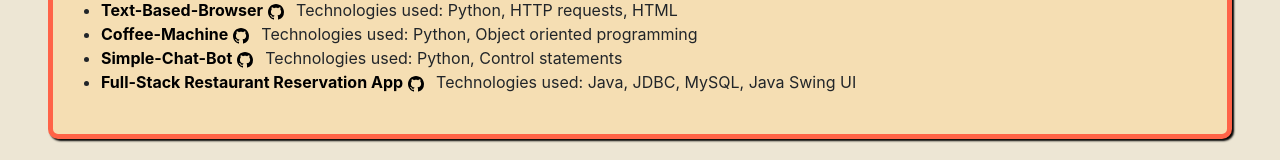
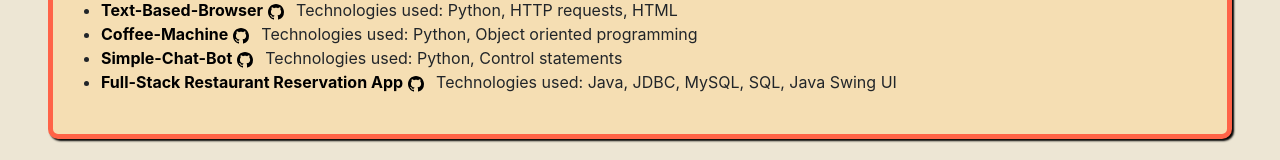
Before and after one commit to bertacsevercan/my-portfolio, a React (Create React App) app: page /projects in a window 1280 px wide. Shown: the part 10426-10586 px from the top of the page. Built offline with nearby package versions, Linux system fonts and the light colour scheme.

Commit message:
add more tech

```diff
--- a/src/containers/Projects/index.jsx
+++ b/src/containers/Projects/index.jsx
@@ -111,7 +111,7 @@ const Projects = () => {
     "Python, HTTP requests, HTML",
     "Python, Object oriented programming",
     "Python, Control statements",
-    "Java, JDBC, MySQL, Java Swing UI",
+    "Java, JDBC, MySQL, SQL, Java Swing UI",
   ];
 
   const otherProjectList = [];
```
